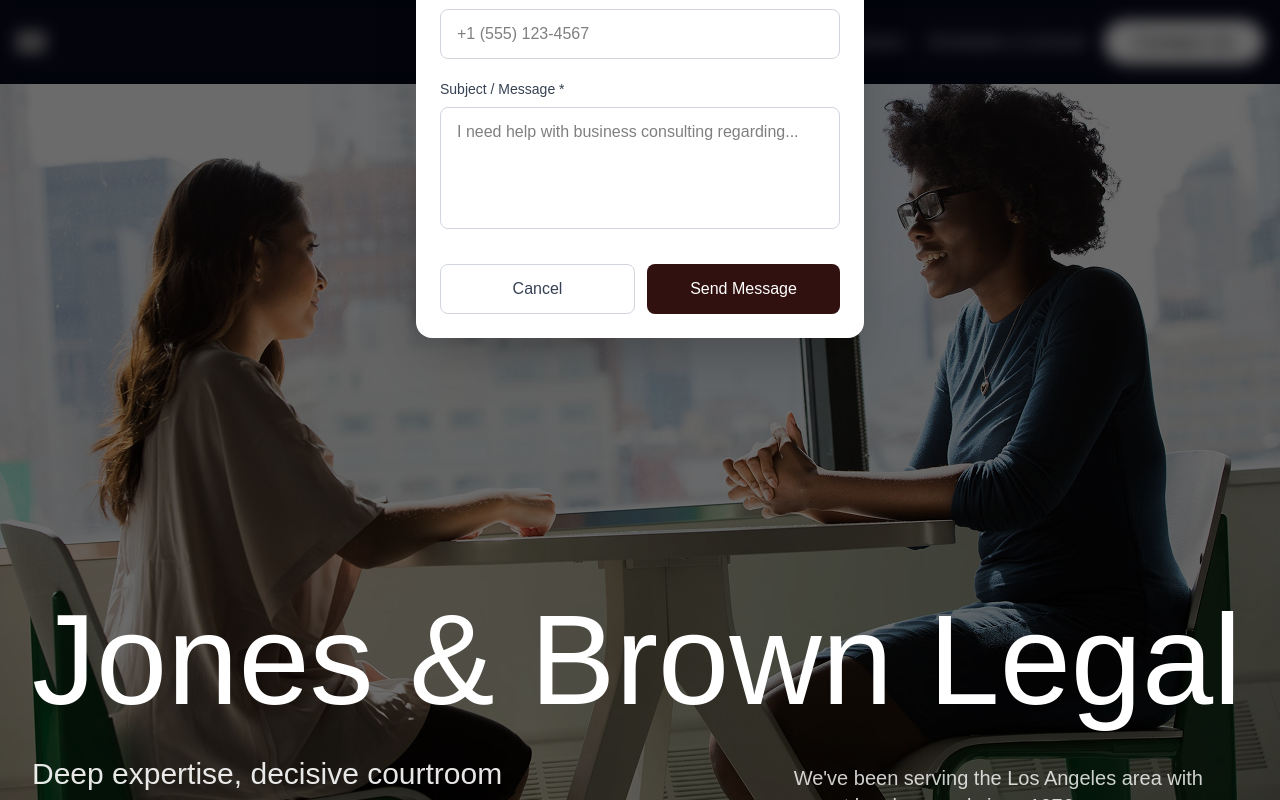
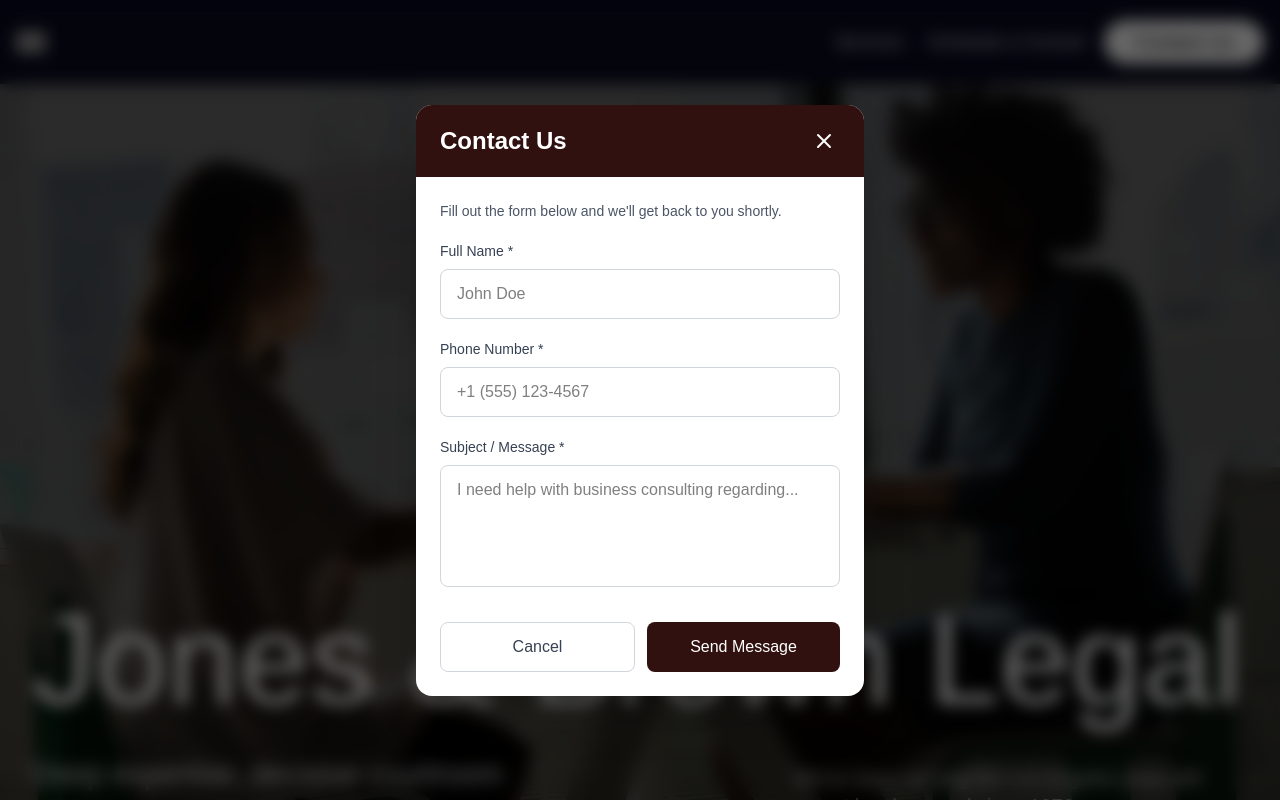
Before and after one commit to DavronNabijonv/Business_consulting, a Next.js app: page /home in a window 1280 px wide. Both pictures are taken after a click on the button "Contact Us". Shown: the top 800 px of the page. Built offline with nearby package versions, Linux system fonts and the light colour scheme; grey boxes are pictures that could not be loaded.

Commit message:
contact dialog updated

```diff
--- a/component/contact/dialog.tsx
+++ b/component/contact/dialog.tsx
@@ -107,7 +107,7 @@ export function ContactDialog({ isOpen, onClose }: ContactDialogProps) {
   return (
     <AnimatePresence>
       {isOpen && (
-        <>
+        <div className="absolute top-0 left-0 w-full h-full">
           {/* Backdrop */}
           <motion.div
             initial={{ opacity: 0 }}
@@ -115,7 +115,7 @@ export function ContactDialog({ isOpen, onClose }: ContactDialogProps) {
             exit={{ opacity: 0 }}
             transition={{ duration: 0.3 }}
             onClick={onClose}
-            className="fixed inset-0 bg-black/60 backdrop-blur-sm z-50"
+            className="absolute inset-0 bg-black/60 backdrop-blur-sm z-50 w-full h-full "
           />
 
           {/* Dialog */}
@@ -304,7 +304,7 @@ export function ContactDialog({ isOpen, onClose }: ContactDialogProps) {
               </motion.form>
             </motion.div>
           </div>
-        </>
+        </div>
       )}
     </AnimatePresence>
   );
--- a/component/foot_nav/navbar.tsx
+++ b/component/foot_nav/navbar.tsx
@@ -6,10 +6,12 @@ import { usePathname } from "next/navigation";
 import { motion, AnimatePresence } from "framer-motion";
 import { useState } from "react";
 import { Contact } from "..";
+import { ContactDialog } from "../contact/dialog";
 
 export function Navbar() {
   const page = usePathname();
   const [isMobileMenuOpen, setIsMobileMenuOpen] = useState(false);
+  const [isDialogOpen, setIsDialogOpen] = useState(false);
 
   const bgColor =
     page === "/service"
@@ -33,16 +35,13 @@ export function Navbar() {
       >
         <div className="max-w-7xl w-full mx-auto px-4 flex items-center justify-between">
           {/* Logo */}
-          <Link href="/" >
-            <motion.div
-              whileHover={{ scale: 1.1 }}
-              whileTap={{ scale: 0.95 }}
-            >
+          <Link href="/">
+            <motion.div whileHover={{ scale: 1.1 }} whileTap={{ scale: 0.95 }}>
               <Image src="/Logo.png" alt="logo" width={30} height={20} />
             </motion.div>
           </Link>
 
-          <div className="flex items-center gap-5 w-[95vw] justify-end" >
+          <div className="flex items-center gap-5 w-[95vw] justify-end">
             {/* Desktop Nav */}
             <div className="hidden md:flex items-center gap-6 text-lg">
               {navItems.map((item, index) => (
@@ -80,12 +79,16 @@ export function Navbar() {
                 stroke="currentColor"
               >
                 <motion.path
-                animate={isMobileMenuOpen ? { d: "M6 18L18 6" } : { d: "M3 12h18" }}
+                  animate={
+                    isMobileMenuOpen ? { d: "M6 18L18 6" } : { d: "M3 12h18" }
+                  }
                   strokeWidth="2"
                   strokeLinecap="round"
                 />
                 <motion.path
-                animate={isMobileMenuOpen ? { d: "M6 6L18 18" } : { d: "M3 18h18" }}
+                  animate={
+                    isMobileMenuOpen ? { d: "M6 6L18 18" } : { d: "M3 18h18" }
+                  }
                   strokeWidth="2"
                   strokeLinecap="round"
                 />
@@ -93,7 +96,14 @@ export function Navbar() {
             </motion.button>
 
             {/* contact */}
-          <Contact/>
+            <motion.button
+              whileHover={{ scale: 1.05 }}
+              whileTap={{ scale: 0.95 }}
+              onClick={() => setIsDialogOpen(true)}
+              className="text-black bg-white max-w-40 w-full px-6 py-2 rounded-full text-xl"
+            >
+              Contact Us
+            </motion.button>
           </div>
         </div>
       </motion.nav>
@@ -128,6 +138,10 @@ export function Navbar() {
           </motion.div>
         )}
       </AnimatePresence>
+      <ContactDialog
+        isOpen={isDialogOpen}
+        onClose={() => setIsDialogOpen(false)}
+      />
     </>
   );
 }
```
Lines whose indentation alone changed are shown as unchanged.
